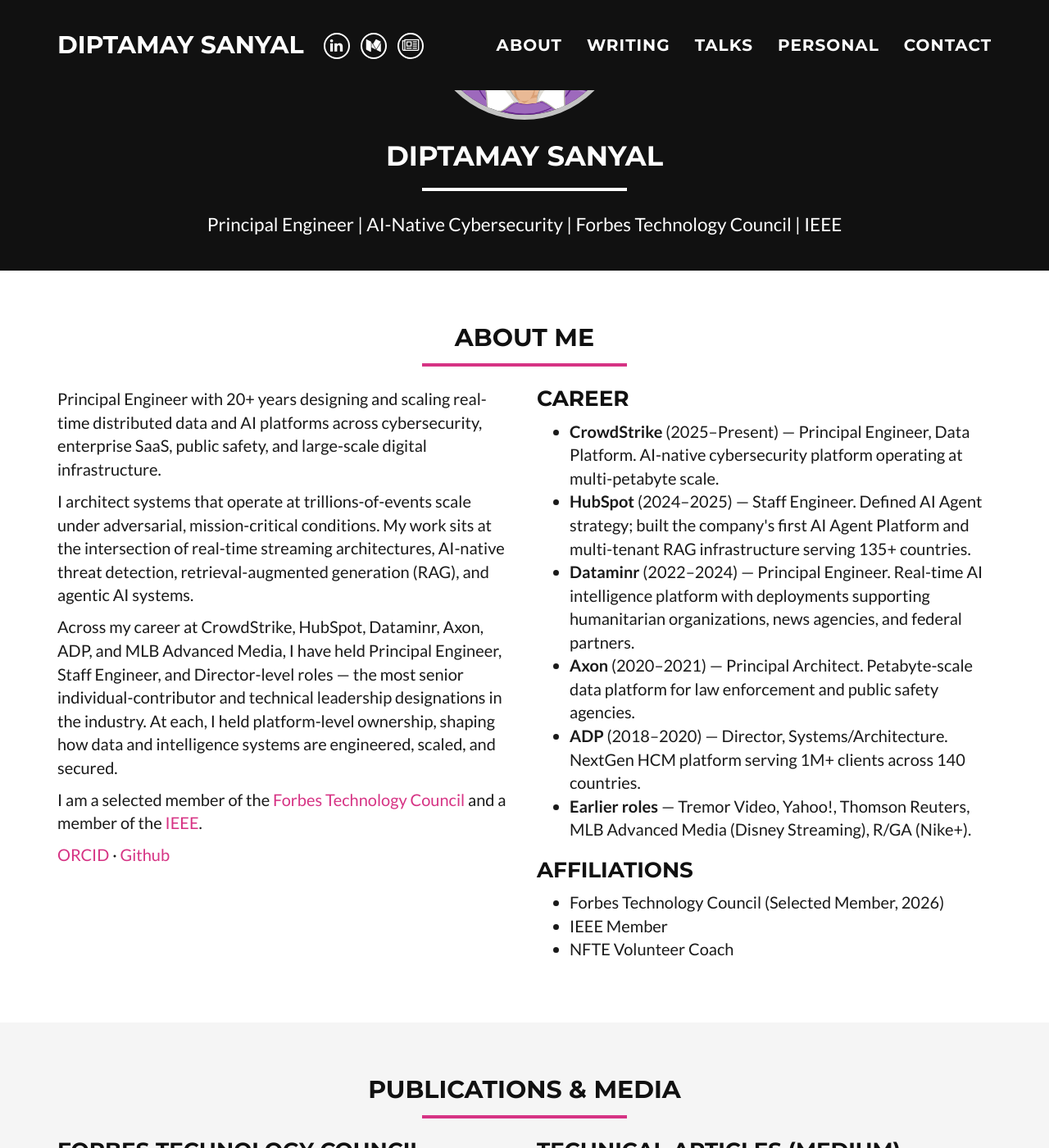
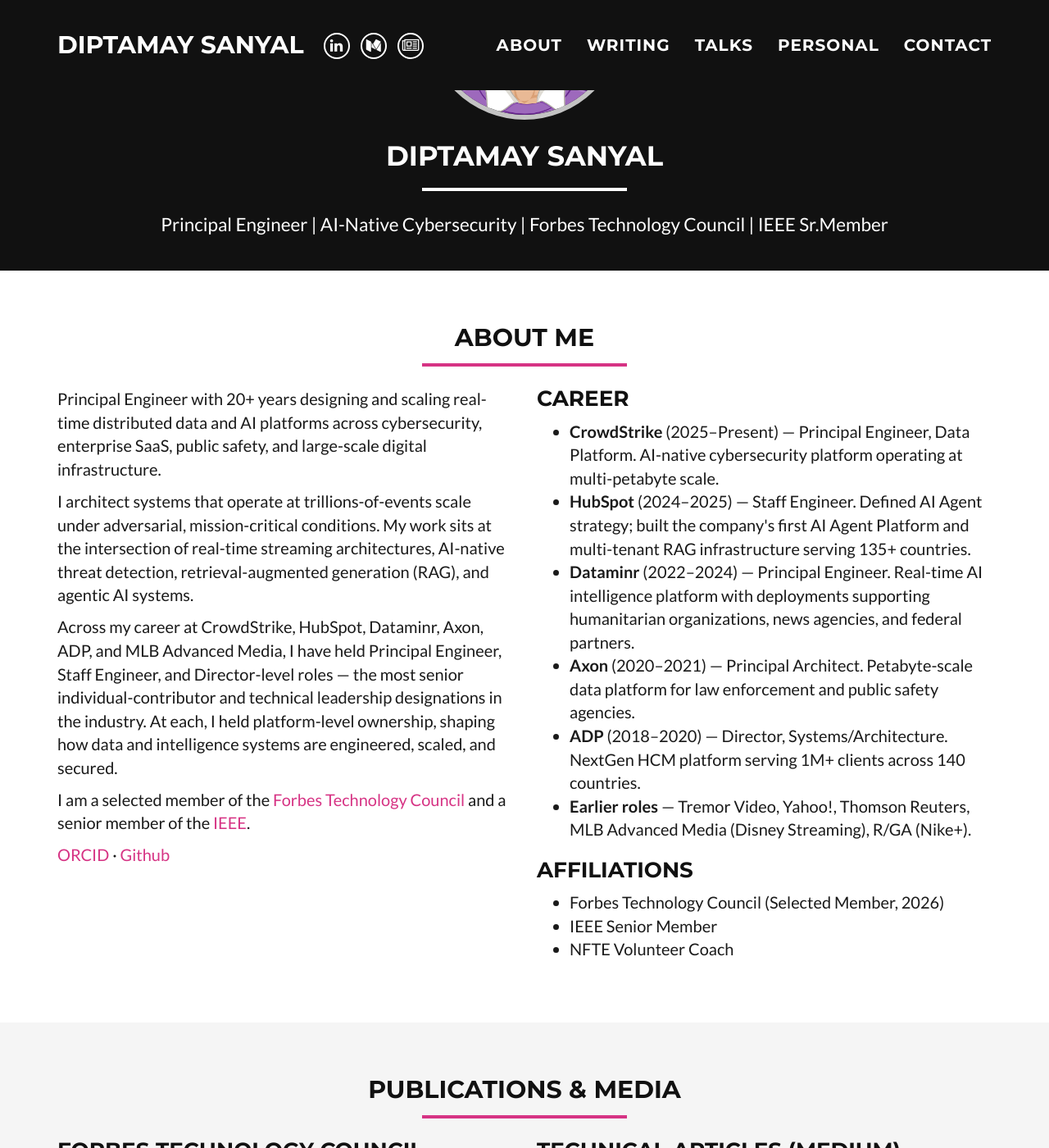
Before and after one commit to diptamay/diptamay.github.io, a Jekyll site: the page built from index.html, in a window 1280 px wide and 1400 px high, scrolled down 244 px. Shown: the whole window at 82% size. Built offline with Jekyll 4.4.1, drawn with Linux system fonts in a browser that asks for light colours.

Commit message:
Updated IEEE

```diff
--- a/_config.yml
+++ b/_config.yml
@@ -3,7 +3,7 @@ name: Diptamay Sanyal
 email: diptamay@goleap.ai
 canonical_url: https://diptamay.com
 keywords: "AI, cybersecurity, data platforms, distributed systems, RAG, retrieval-augmented generation, agentic AI, real-time streaming, threat detection, SIEM, Kafka, Flink, Spark, machine learning, LLM, enterprise SaaS, OT security, ICS, cloud-native, Kubernetes, principal engineer, CrowdStrike, Forbes Technology Council, IEEE"
-skills: "Principal Engineer | AI-Native Cybersecurity | Forbes Technology Council | IEEE"
+skills: "Principal Engineer | AI-Native Cybersecurity | Forbes Technology Council | IEEE Sr.Member"
 baseurl:
 
 social:
--- a/_includes/about_me.html
+++ b/_includes/about_me.html
@@ -18,7 +18,7 @@
           Across my career at CrowdStrike, HubSpot, Dataminr, Axon, ADP, and MLB Advanced Media, I have held Principal Engineer, Staff Engineer, and Director-level roles &mdash; the most senior individual-contributor and technical leadership designations in the industry. At each, I held platform-level ownership, shaping how data and intelligence systems are engineered, scaled, and secured.
         </p>
         <p>
-          I am a selected member of the <a href="https://councils.forbes.com/profile/Diptamay-Sanyal-Principal-Engineer-Crowdstrike/e1fca19c-78c5-4b84-ac5a-e4a500ee06e2" target="_blank">Forbes Technology Council</a> and a member of the <a href="https://www.ieee.org/" target="_blank">IEEE</a>.
+          I am a selected member of the <a href="https://councils.forbes.com/profile/Diptamay-Sanyal-Principal-Engineer-Crowdstrike/e1fca19c-78c5-4b84-ac5a-e4a500ee06e2" target="_blank">Forbes Technology Council</a> and a senior member of the <a href="https://www.ieee.org/" target="_blank">IEEE</a>.
         </p>
         <p>
           <a href="https://orcid.org/0009-0000-8209-2495" target="_blank">ORCID</a> &middot;
@@ -50,7 +50,7 @@
         <h3>Affiliations</h3>
         <ul>
           <li>Forbes Technology Council (Selected Member, 2026)</li>
-          <li>IEEE Member</li>
+          <li>IEEE Senior Member</li>
           <li>NFTE Volunteer Coach</li>
         </ul>
       </div>
```
